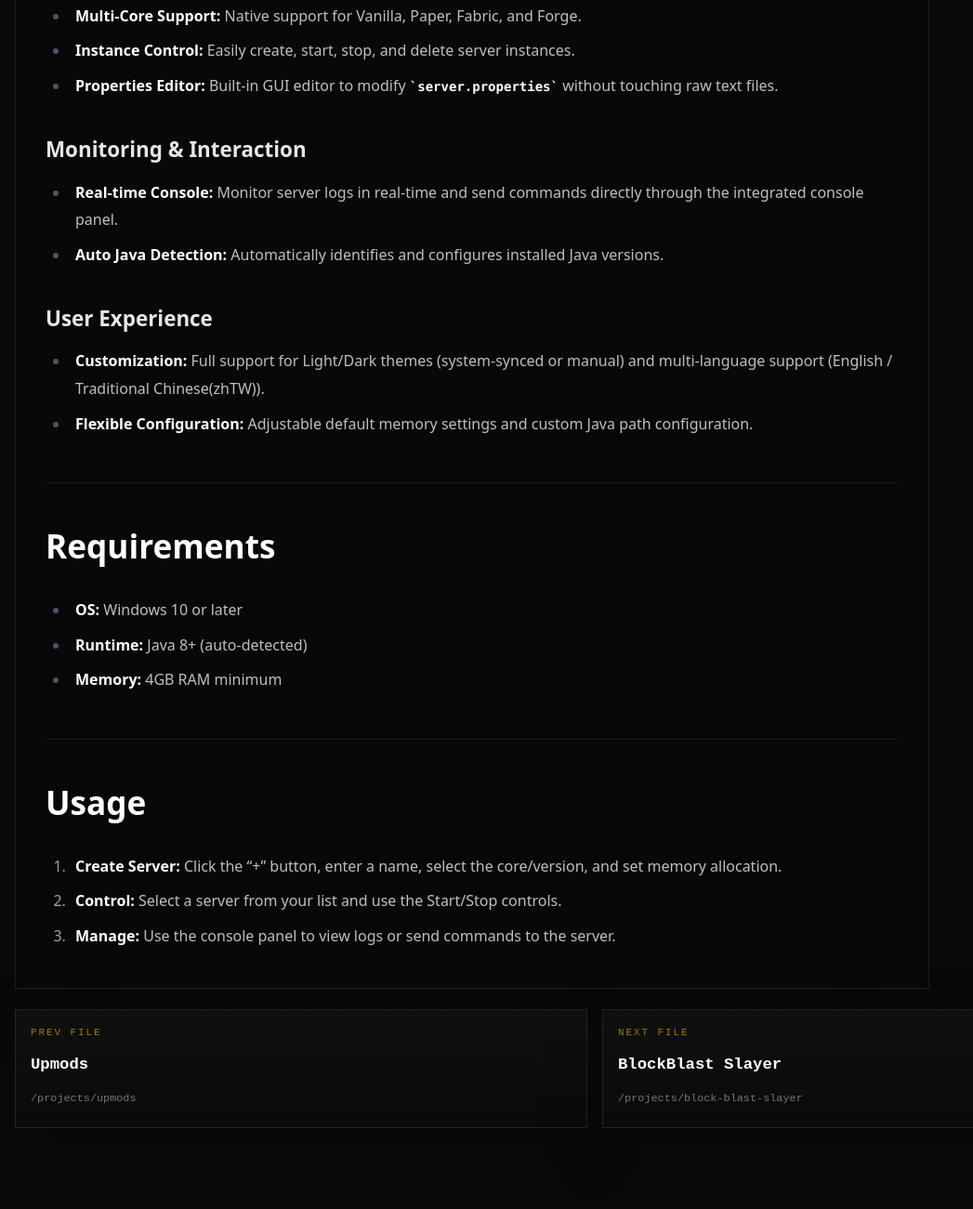
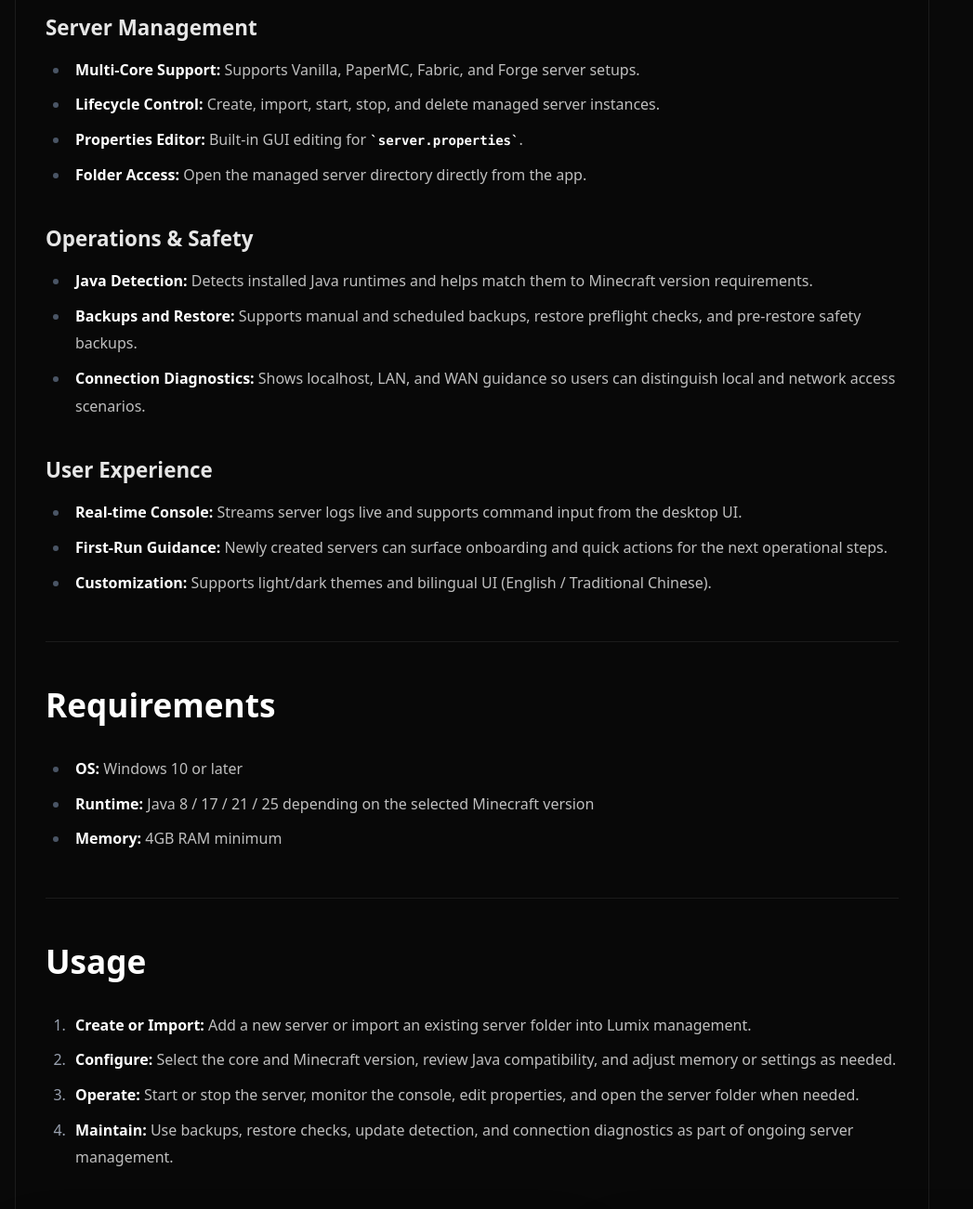
Before and after one commit to 0png/0png.github.io, an Astro site: page /projects/lumix in a window 1280 px wide. Shown: the part 1378-2679 px from the top of the page at 93% size, without its empty margins (0-1047 px from the left). Built offline with nearby package versions, Linux system fonts and the light colour scheme; Astro itself is replaced by a stand-in of ours; animation ran at ten frames a second.

Commit message:
chore: save pending portfolio updates

```diff
--- a/src/components/ContactDashboard.tsx
+++ b/src/components/ContactDashboard.tsx
@@ -294,6 +294,7 @@ export default function ContactDashboard({ activityLog = [], discord, email }: P
           <span className="font-mono text-[12px] text-white/35">Discord:</span>
           <span className="font-mono text-sm text-neutral-200">{discord}</span>
           <button
+            type="button"
             onClick={copyDiscord}
             className="cursor-pointer rounded-sm border px-1.5 py-0.5 font-mono text-[10px] tracking-widest transition-all duration-200"
             style={{
--- a/src/components/Hero.astro
+++ b/src/components/Hero.astro
@@ -82,6 +82,7 @@ const words = headline.split(' ')
 
     <!-- Terminal command palette trigger -->
     <button
+      type="button"
       id="hero-terminal-trigger"
       class="hero-trigger font-mono"
       aria-label="Open terminal command palette (Ctrl+K)"
--- a/src/components/Navbar.astro
+++ b/src/components/Navbar.astro
@@ -60,6 +60,7 @@ const navLinks = [
 
       <!-- Mobile hamburger -->
       <button
+        type="button"
         id="menu-toggle"
         aria-label="Toggle menu"
         aria-expanded="false"
--- a/src/components/terminal/TerminalPalette.tsx
+++ b/src/components/terminal/TerminalPalette.tsx
@@ -192,6 +192,7 @@ export default function TerminalPalette() {
             onMouseLeave={() => setDotHover(false)}
           >
             <button
+              type="button"
               onClick={closePalette}
               className="flex h-3 w-3 items-center justify-center rounded-full bg-[#ff5f57] transition-opacity hover:opacity-90"
               aria-label="Close terminal"
@@ -205,6 +206,7 @@ export default function TerminalPalette() {
             </button>
 
             <button
+              type="button"
               onClick={() => setLines([])}
               className="flex h-3 w-3 items-center justify-center rounded-full bg-[#febc2e] transition-opacity hover:opacity-90"
               aria-label="Clear terminal output"
@@ -217,6 +219,7 @@ export default function TerminalPalette() {
             </button>
 
             <button
+              type="button"
               onClick={() => setIsMaximized((value) => !value)}
               className="flex h-3 w-3 items-center justify-center rounded-full bg-[#28c840] transition-opacity hover:opacity-90"
               aria-label={isMaximized ? 'Restore terminal' : 'Maximize terminal'}
--- a/src/content/projects/lumix.md
+++ b/src/content/projects/lumix.md
@@ -1,14 +1,14 @@
 ---
 title: "Lumix"
 date: 2026-03-01
-tags: ["Python", "Tauri", "Rust"]
+tags: ["Electron", "React", "TypeScript"]
 repoUrl: "https://github.com/0png/lumix"
 status: active
-excerpt: "Your screen, ambient."
+excerpt: "Minecraft server launcher and manager."
 ---
 
 ## Overview
-Lumix is a lightweight, all-in-one Minecraft server manager built with Electron and React. It provides a seamless GUI for managing multiple server instances, supporting various cores like Vanilla, Paper, Fabric, and Forge. Designed for efficiency, it handles Java detection, memory allocation, and real-time console monitoring, making server administration effortless for both beginners and power users.
+Lumix is a Windows-first Minecraft server launcher and manager built as an Electron desktop app. It covers the core server workflow end to end: creating servers, importing existing folders, starting and stopping instances, editing `server.properties`, monitoring live console output, managing backups, and checking connectivity. The current product focus is practical local server operations rather than generic cross-platform positioning.
 
 ---
 
@@ -16,6 +16,7 @@ Lumix is a lightweight, all-in-one Minecraft server manager built with Electron
 * **Desktop Framework:** Electron + Vite
 * **Frontend:** React + TypeScript
 * **UI Components:** Tailwind CSS + shadcn/ui
+* **Architecture:** Electron main/preload/renderer with IPC contracts
 * **Build System:** pnpm workspace monorepo
 
 ---
@@ -23,28 +24,32 @@ Lumix is a lightweight, all-in-one Minecraft server manager built with Electron
 ## Features
 
 ### Server Management
-* **Multi-Core Support:** Native support for Vanilla, Paper, Fabric, and Forge.
-* **Instance Control:** Easily create, start, stop, and delete server instances.
-* **Properties Editor:** Built-in GUI editor to modify `server.properties` without touching raw text files.
+* **Multi-Core Support:** Supports Vanilla, PaperMC, Fabric, and Forge server setups.
+* **Lifecycle Control:** Create, import, start, stop, and delete managed server instances.
+* **Properties Editor:** Built-in GUI editing for `server.properties`.
+* **Folder Access:** Open the managed server directory directly from the app.
 
-### Monitoring & Interaction
-* **Real-time Console:** Monitor server logs in real-time and send commands directly through the integrated console panel.
-* **Auto Java Detection:** Automatically identifies and configures installed Java versions.
+### Operations & Safety
+* **Java Detection:** Detects installed Java runtimes and helps match them to Minecraft version requirements.
+* **Backups and Restore:** Supports manual and scheduled backups, restore preflight checks, and pre-restore safety backups.
+* **Connection Diagnostics:** Shows localhost, LAN, and WAN guidance so users can distinguish local and network access scenarios.
 
 ### User Experience
-* **Customization:** Full support for Light/Dark themes (system-synced or manual) and multi-language support (English / Traditional Chinese(zhTW)).
-* **Flexible Configuration:** Adjustable default memory settings and custom Java path configuration.
+* **Real-time Console:** Streams server logs live and supports command input from the desktop UI.
+* **First-Run Guidance:** Newly created servers can surface onboarding and quick actions for the next operational steps.
+* **Customization:** Supports light/dark themes and bilingual UI (English / Traditional Chinese).
 
 ---
 
 ## Requirements
 * **OS:** Windows 10 or later
-* **Runtime:** Java 8+ (auto-detected)
+* **Runtime:** Java 8 / 17 / 21 / 25 depending on the selected Minecraft version
 * **Memory:** 4GB RAM minimum
 
 ---
 
 ## Usage
-1. **Create Server:** Click the "+" button, enter a name, select the core/version, and set memory allocation.
-2. **Control:** Select a server from your list and use the Start/Stop controls.
-3. **Manage:** Use the console panel to view logs or send commands to the server.
+1. **Create or Import:** Add a new server or import an existing server folder into Lumix management.
+2. **Configure:** Select the core and Minecraft version, review Java compatibility, and adjust memory or settings as needed.
+3. **Operate:** Start or stop the server, monitor the console, edit properties, and open the server folder when needed.
+4. **Maintain:** Use backups, restore checks, update detection, and connection diagnostics as part of ongoing server management.
--- a/src/layouts/BaseLayout.astro
+++ b/src/layouts/BaseLayout.astro
@@ -262,7 +262,7 @@ const resetHomeScrollOnLoad = Astro.url.pathname === '/'
         <span class="mobile-notice-prefix">[&nbsp;NOTICE&nbsp;]:</span>
         Best experienced on desktop.
       </span>
-      <button id="mobile-notice-close" aria-label="Dismiss notice">✕</button>
+      <button type="button" id="mobile-notice-close" aria-label="Dismiss notice">✕</button>
     </div>
 
     <Navbar />
```
